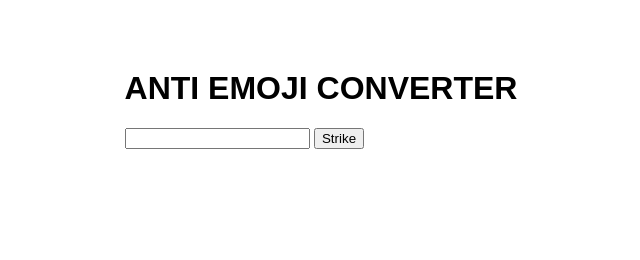
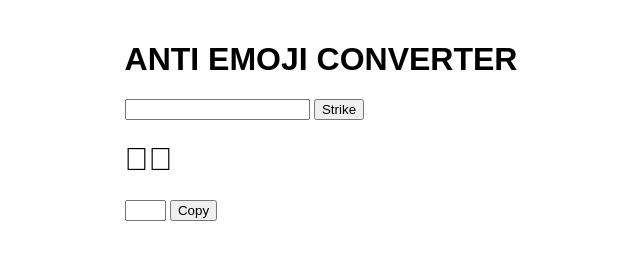
Before and after one commit to Shensd/anti-emoji-converter, a plain HTML site: page index.html in a window 1280 px wide. Shown: the whole page, without its empty margins (319-959 px from the left). Drawn offline with Linux system fonts and the light colour scheme.

Commit message:
Added copy button and raw text

```diff
--- a/index.html
+++ b/index.html
@@ -2,6 +2,7 @@
 <html>
     <head>
         <title>ANTI EMOJI CONVERTER</title>
+        <meta http-equiv="Content-Type" content="text/html; charset=utf-16"/>
         <style>
             body, html {
                 margin: 0;
@@ -45,6 +46,14 @@
                 document.getElementById("drop").innerHTML = converted;
                 document.getElementById("drop-raw").value = converted;
             };
+
+            copy_to_clipboard = () => {
+                let raw = document.getElementById("drop-raw");
+                raw.focus();
+                raw.select();
+                document.execCommand('copy')
+                navigator.clipboard.writeText(raw.value)
+            };
         </script>
         <div class="content">
             <h1>ANTI EMOJI CONVERTER</h1>
@@ -54,7 +63,12 @@
                 <input name="submit" type="button" value="Strike" onClick="convert()"/>
             </form>
 
-            <h1 id="drop"></h1>
+            <h1 id="drop">🐴⃠</h1>
+            <form>
+                <input id="drop-raw" type="text" size=2/>
+                <input name="copy" type="button" value="Copy" onClick="copy_to_clipboard()"/>
+            </form>
+
         </div>
     </body>
 </html>
```
